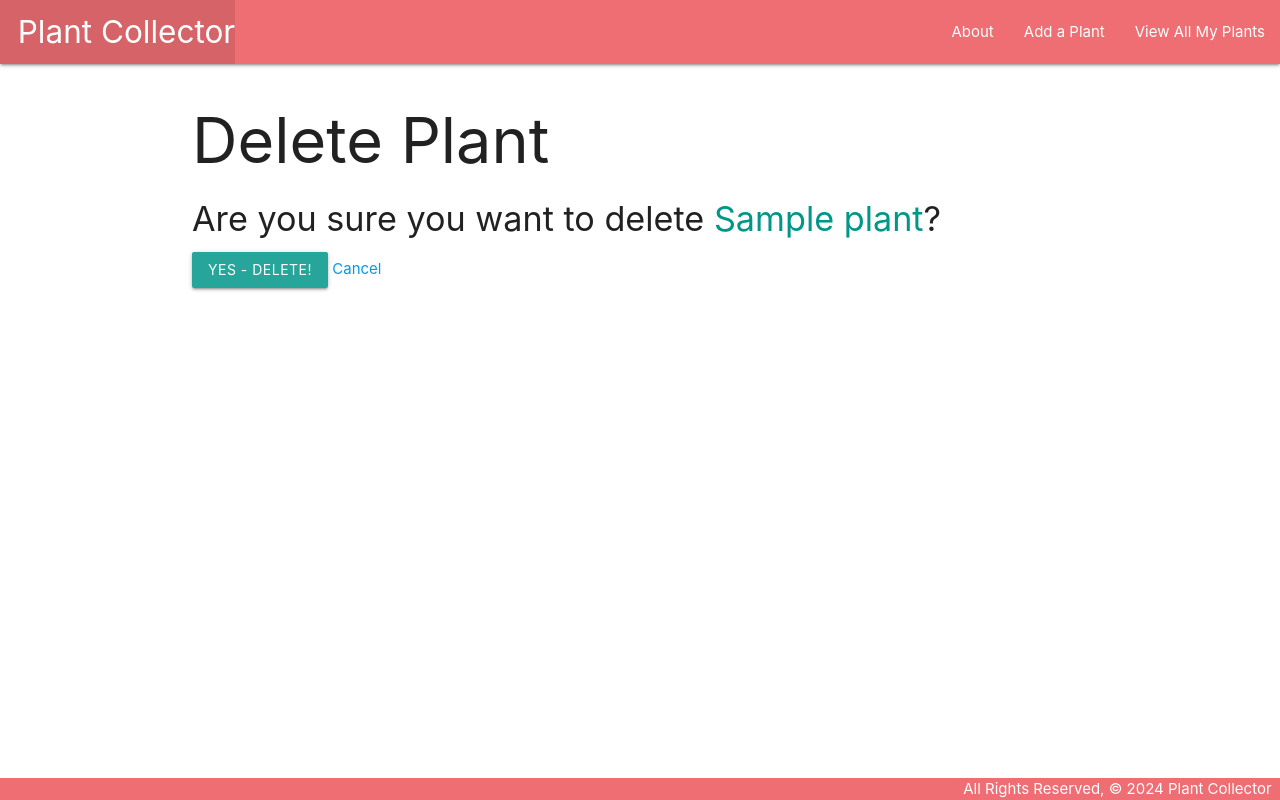
After one commit to mursal-r/Plant-Collector, a Django app: page /plants/1/delete/ in a window 1280 px wide. The commit adds this page. Run offline with Django 4.2, Linux system fonts and the light colour scheme; tables that the repository leaves empty hold one stand-in row (values such as "Sample post").

Commit message:
lab part 3

```diff
--- a/main_app/models.py
+++ b/main_app/models.py
@@ -1,4 +1,6 @@
 from django.db import models
+from django.urls import reverse
+
 
 # Create your models here.
 
@@ -10,3 +12,6 @@ class Plant(models.Model):
 
     def __str__(self):
         return f'{self.name} ({self.id})'
+
+    def get_absolute_url(self):
+            return reverse('detail', kwargs={'plant_id': self.id})
--- a/main_app/templates/base.html
+++ b/main_app/templates/base.html
@@ -19,6 +19,7 @@
         </ul>
         <ul class="right">
           <li><a href="{% url 'about'  %}">About</a></li>
+          <li><a href="{% url 'plants_create' %}">Add a Plant</a></li>
           <li> <a href="{% url 'index' %}">View All My Plants</a></li>
         </ul>
       </div>
--- /dev/null
+++ b/main_app/templates/main_app/plant_confirm_delete.html
@@ -0,0 +1,13 @@
+{% extends 'base.html' %}
+
+{% block content %}
+  <h1>Delete Plant</h1>
+
+  <h4>Are you sure you want to delete <span class="teal-text">{{ object.name }}</span>?</h4>
+
+  <form action="" method="POST">
+    {% csrf_token %}
+    <input type="submit" value="Yes - Delete!" class="btn">
+    <a href="{% url 'detail' plant.id %}">Cancel</a>
+  </form>
+{% endblock %}
--- a/main_app/templates/plants/detail.html
+++ b/main_app/templates/plants/detail.html
@@ -9,6 +9,10 @@
         <p>Type: {{ plant.type }}</p>
         <p>Description: {{ plant.description|linebreaks }}</p>
       </div>
+      <div class="card-action">
+        <a href="{% url 'plants_update' plant.id %}">Edit</a>
+        <a href="{% url 'plants_delete' plant.id %}">Delete</a>
+      </div>
   </div>
 
 
--- a/main_app/urls.py
+++ b/main_app/urls.py
@@ -6,4 +6,7 @@ urlpatterns = [
     path('about/', views.about, name='about'),
     path('plants/', views.plants_index, name='index'),
     path('plants/<int:plant_id>/', views.plants_detail, name='detail'),
+    path('plants/create/', views.PlantCreate.as_view(), name='plants_create'),
+    path('plants/<int:pk>/update/', views.PlantUpdate.as_view(), name='plants_update'),
+    path('plants/<int:pk>/delete/', views.PlantDelete.as_view(), name='plants_delete'),
 ]
--- a/main_app/views.py
+++ b/main_app/views.py
@@ -1,4 +1,5 @@
 from django.shortcuts import render
+from django.views.generic.edit import CreateView, UpdateView, DeleteView
 from .models import Plant
 
 # plants = [
@@ -22,10 +23,10 @@ def home(request):
 def about(request):
     return render(request, 'about.html')
 
-def plants_index(request):
-    return render(request, 'plants/index.html', {
-        'plants': plants
-    })
+# def plants_index(request):
+#     return render(request, 'plants/index.html', {
+#         'plants': plants
+#     })
 
 def plants_index(request):
     plants = Plant.objects.all()
@@ -40,3 +41,16 @@ def plants_detail(request, plant_id ):
     return render(request, 'plants/detail.html', {
         'plant' : plant
     })
+
+class PlantCreate(CreateView):
+    model = Plant
+    fields = '__all__'
+
+class PlantUpdate(UpdateView):
+  model = Plant
+  # Let's disallow the renaming of a cat by excluding the name field!
+  fields = ['name', 'type', 'description']
+
+class PlantDelete(DeleteView):
+  model = Plant
+  success_url = '/plants'
```
Also changed, not shown: main_app/templates/main_app/plant_form.html (added, +20 -0 lines).
